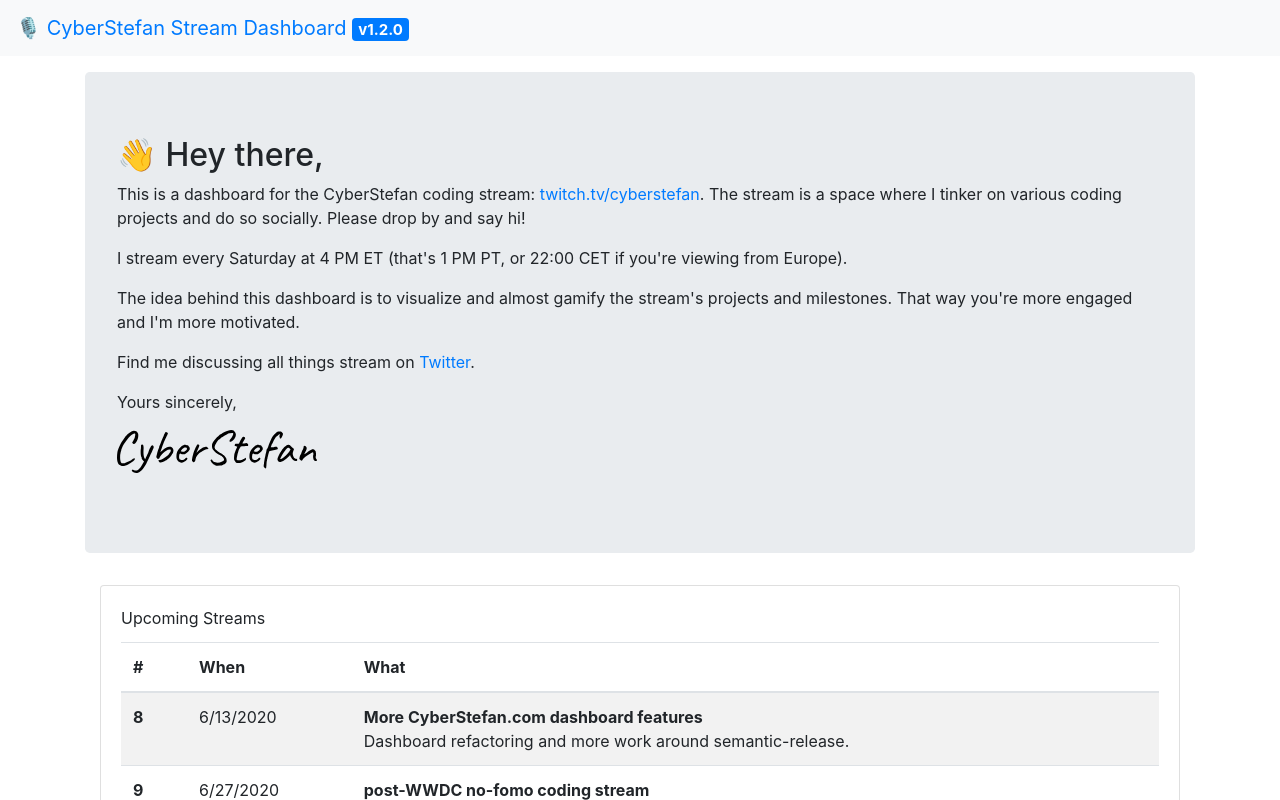
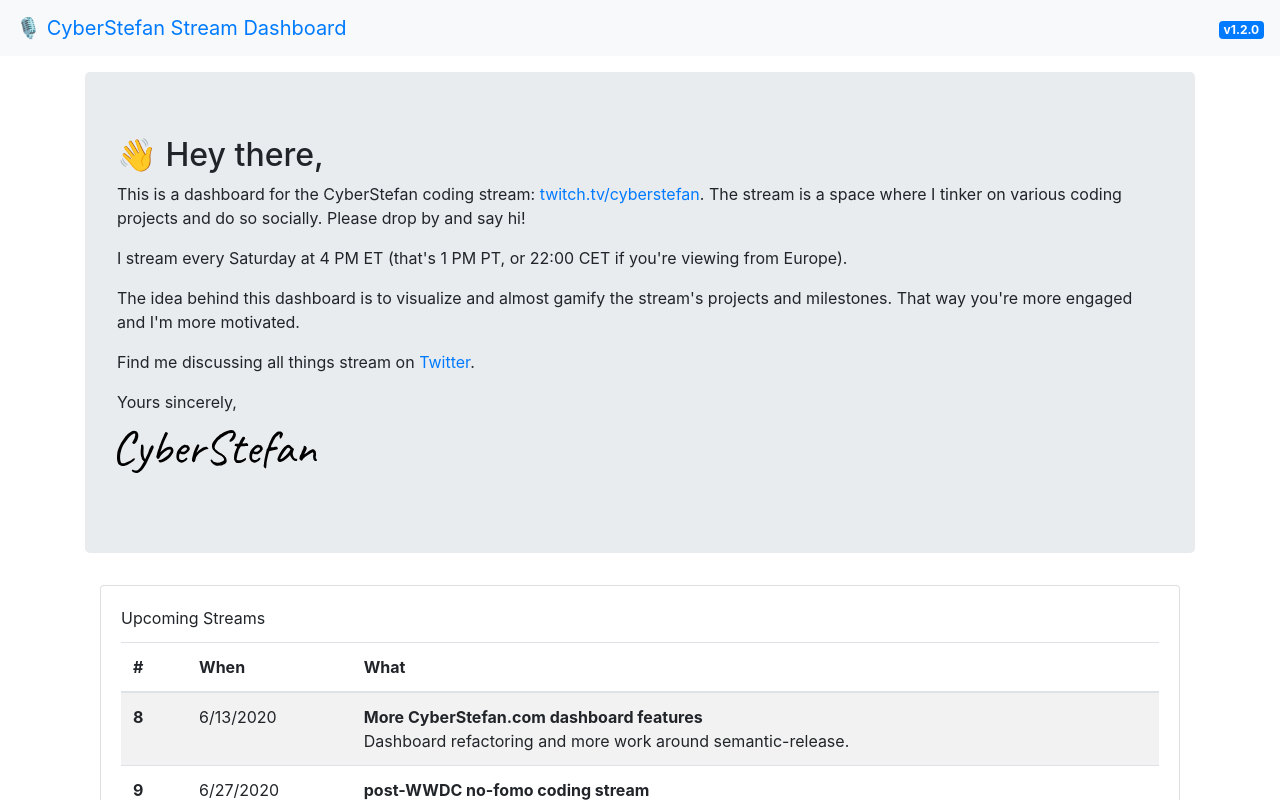
Before and after one commit to ksm/cyberstefan-site, a React (Create React App) app: page / in a window 1280 px wide. Shown: the top 800 px of the page. Built offline with nearby package versions, Linux system fonts and the light colour scheme.

Commit message:
fix: fix remaining safari javascript console warnings and errors

```diff
--- a/src/Footer.js
+++ b/src/Footer.js
@@ -1,7 +1,7 @@
 import React from "react";
 
 export const Footer = () => (
-  <p class="mt-2">
+  <p className="mt-2">
     Built with <a href="https://create-react-app.dev">create-react-app</a> and{" "}
     <a href="https://reactstrap.github.io">reactstrap</a>. Deployed to{" "}
     <a href="https://www.netlify.com">Netlify</a>. Source code available on{" "}
--- a/src/Header.js
+++ b/src/Header.js
@@ -4,9 +4,14 @@ import signature from "./assets/signature.svg";
 
 export const Header = () => {
   return (
-    <div class="mt-3">
+    <div className="mt-3">
       <Jumbotron>
-        <h2>👋 Hey there,</h2>
+        <h2>
+          <span role="img" aria-labelledby="jsx-a11y/accessible-emoji">
+            👋
+          </span>{" "}
+          Hey there,
+        </h2>
         <p>
           This is a dashboard for the CyberStefan coding stream:{" "}
           <a href="https://www.twitch.tv/cyberstefan">twitch.tv/cyberstefan</a>.
--- a/src/Navbar.js
+++ b/src/Navbar.js
@@ -1,19 +1,27 @@
 import React from "react";
-import { Navbar as RSNavbar, NavbarBrand, Badge } from "reactstrap";
+import {
+  Navbar as RSNavbar,
+  NavbarBrand,
+  Badge,
+  NavItem,
+  Nav,
+} from "reactstrap";
 import { version } from "../package.json";
 
 export const Navbar = () => {
   return (
     <RSNavbar color="light">
-      <NavbarBrand>
-        🎙 CyberStefan Stream Dashboard{" "}
-        <Badge
-          href="https://github.com/cyberstefantv/cyberstefan-site/blob/master/CHANGELOG.md"
-          color="primary"
-        >
-          v{version}{" "}
-        </Badge>
-      </NavbarBrand>
+      <NavbarBrand>🎙 CyberStefan Stream Dashboard</NavbarBrand>
+      <Nav navbar>
+        <NavItem>
+          <Badge
+            href="https://github.com/cyberstefantv/cyberstefan-site/blob/master/CHANGELOG.md"
+            color="primary"
+          >
+            v{version}
+          </Badge>
+        </NavItem>
+      </Nav>
     </RSNavbar>
   );
 };
```
Also changed, not shown: src/components/OctocatIcon.js (+1 -1 lines).
